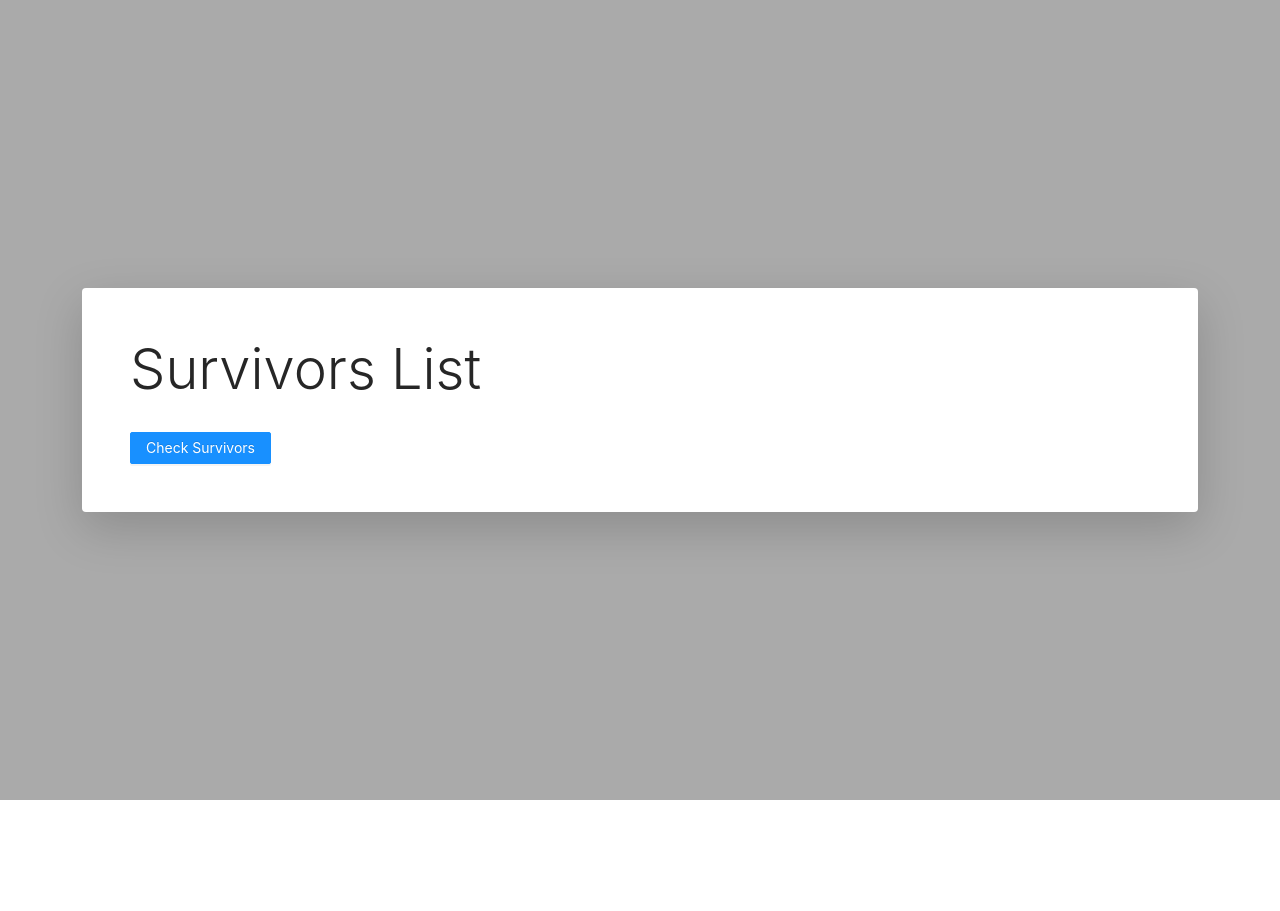
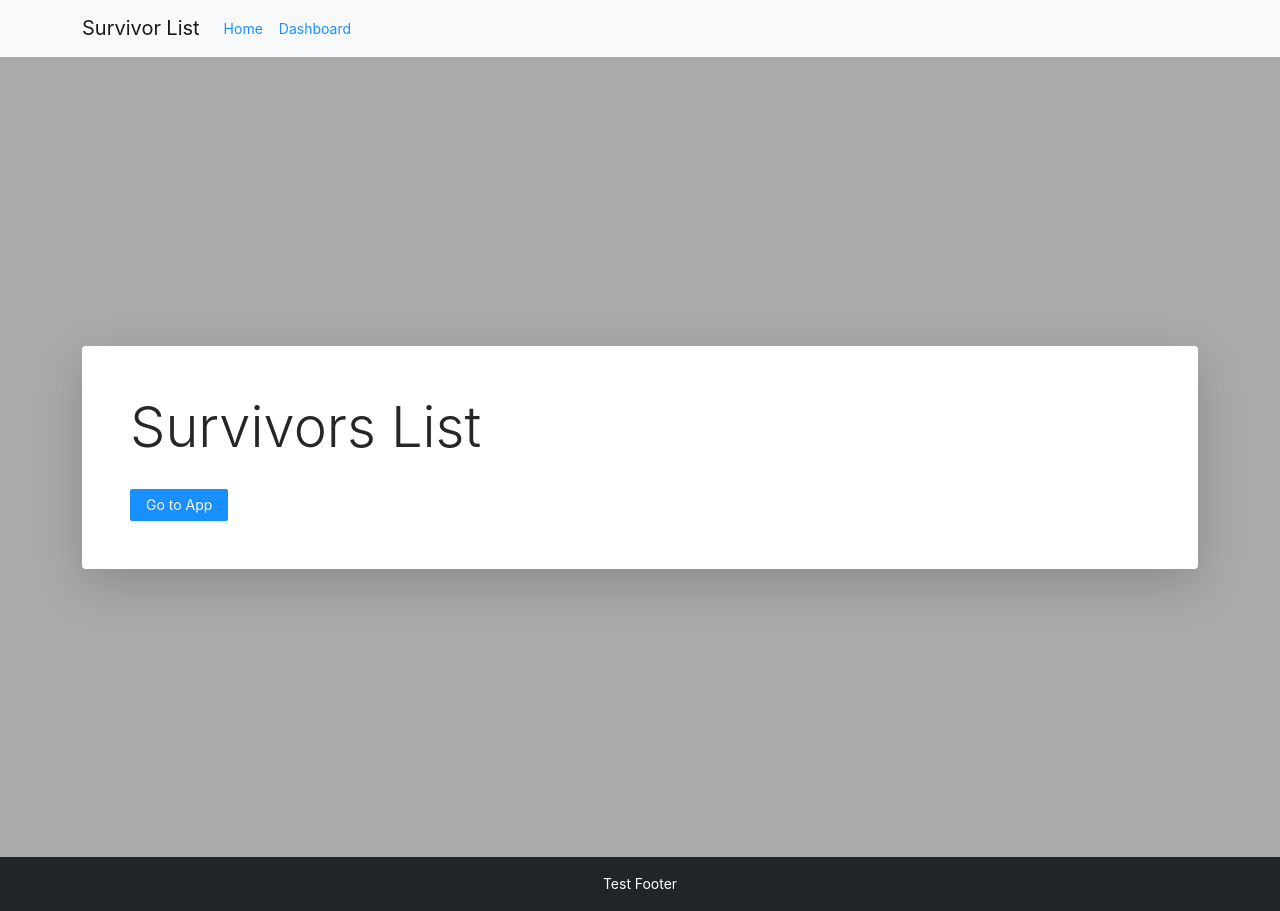
Before and after one commit to Naimdasb/test-survivor, a Next.js app: page / in a window 1280 px wide. Before the commit the page ends 800 px from the top, so only its background shows below. Built offline with nearby package versions, Linux system fonts and the light colour scheme.

Commit message:
add navigation/footer

```diff
--- a/package.json
+++ b/package.json
@@ -18,6 +18,7 @@
     "bootstrap": "^5.0.0-beta1",
     "next": "^10.0.5",
     "react": "^17.0.1",
+    "react-bootstrap": "^1.4.3",
     "react-dom": "^17.0.1",
     "react-redux": "^7.2.2",
     "redux": "^4.0.5",
--- /dev/null
+++ b/src/components/footer/Footer.tsx
@@ -0,0 +1,9 @@
+export const Footer = () => {
+    return (
+        <footer className='bg-dark p-3'>
+            <p className='font-weight-light text-white text-center m-0'>
+                Test Footer
+          </p>
+        </footer>
+    )
+}
--- a/src/components/home/Home.tsx
+++ b/src/components/home/Home.tsx
@@ -7,7 +7,7 @@ export const Home = () => {
             <div className="container d-flex flex-column align-items-center justify-content-center h-100">
                 <div className="jumbotron w-100 shadow-lg rounded bg-white p-4 p-sm-5 anim">
                     <h1 className='display-4'>Survivors List</h1>
-                    <Link href='/dashboard'><Button type='primary'>Check Survivors</Button></Link>
+                    <Link href='/dashboard'><Button type='primary'>Go to App</Button></Link>
                 </div>
             </div>
         </div>
--- /dev/null
+++ b/src/components/navigation/Navigation.tsx
@@ -0,0 +1,23 @@
+import Link from 'next/link';
+import { Navbar, Nav, Container } from 'react-bootstrap';
+
+export const Navigation = () => {
+    return (
+        <Navbar bg='light' expand='lg'>
+            <Container className='justify-content-between'>
+                <Navbar.Brand className='mr-0'>Survivor List</Navbar.Brand>
+                <Navbar.Toggle aria-controls='basic-navbar-nav' />
+                <Navbar.Collapse id='basic-navbar-nav'>
+                    <Nav className='mr-auto ml-5'>
+                        <div className='p-2'>
+                            <Link href='/'>Home</Link>
+                        </div>
+                        <div className='p-2'>
+                            <Link href='/dashboard'>Dashboard</Link>
+                        </div>
+                    </Nav>
+                </Navbar.Collapse>
+            </Container>
+        </Navbar>
+    )
+}
--- a/src/pages/_app.tsx
+++ b/src/pages/_app.tsx
@@ -1,17 +1,24 @@
 import { AppProps } from 'next/app';
 
 import { store } from '../redux/store';
+import { Navigation } from '../components/navigation/Navigation';
+import { Footer } from '../components/footer/Footer';
 
 import { Provider } from 'react-redux';
 
 import 'bootstrap/dist/css/bootstrap.min.css';
+
 import 'antd/dist/antd.css';
 
 const App = ({ Component, pageProps }: AppProps) => {
     return (
-        <Provider store={store}>
-            <Component {...pageProps} />
-        </Provider>
+        <>
+            <Navigation />
+            <Provider store={store}>
+                <Component {...pageProps} />
+            </Provider>
+            <Footer />
+        </>
     )
 }
 
```
Also changed, not shown: src/components/dashboardTable/DashboardTable.tsx (+5 -3 lines), 1 other file (tests, documents, lock files or other folders).
